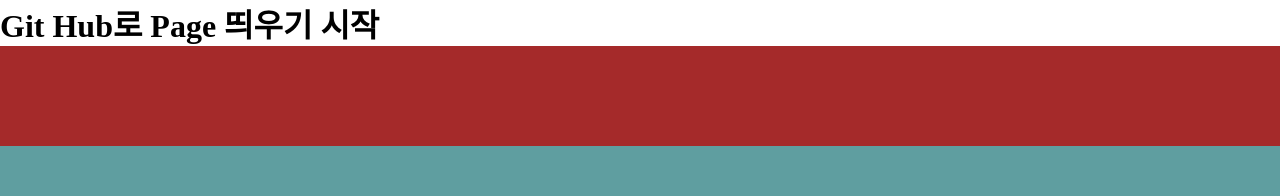
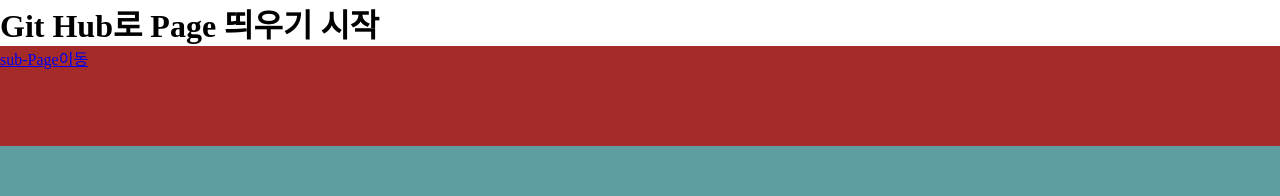
Before and after one commit to kimsh7722/kim.github.io, a plain HTML site: page index.html in a window 1280 px wide. Shown: the top 196 px of the page. Drawn offline with Linux system fonts and the light colour scheme.

Commit message:
Update index.html

```diff
--- a/index.html
+++ b/index.html
@@ -9,7 +9,9 @@
 <body>
     <h1>Git Hub로 Page 띄우기 시작</h1>
     <div id="wrap">
-        <div id="header"></div>
+        <div id="header">
+            <a href="sub.html">sub-Page이동</a>
+        </div>
         <div id="content"></div>
         <div id="footer"></div>
     </div>
```
